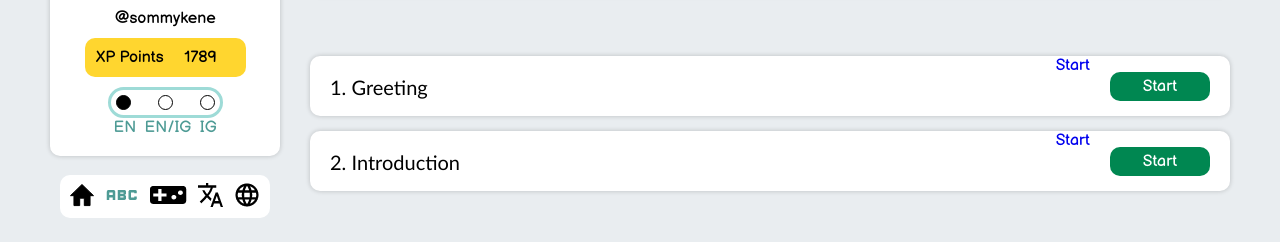
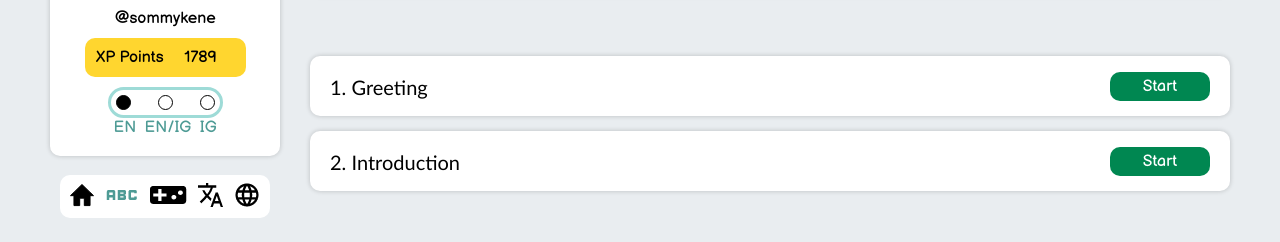
Before and after one commit to sommykene/coc251-project-v3, a React (Create React App) app: page /learn/1/details in a window 1280 px wide. Shown: the part 214-456 px from the top of the page. Built offline with nearby package versions, Linux system fonts and the light colour scheme.

Commit message:
moved start button

```diff
--- a/src/screens/learn/components/DetailsLessonCard.js
+++ b/src/screens/learn/components/DetailsLessonCard.js
@@ -15,8 +15,9 @@ function DetailsLessonCard({ title }) {
       <div style={styles.main}>
         <p style={styles.topicTitle}>{title}</p>
         <div style={styles.buttons} className="balsamiq-ig">
-          <Link to="/learn/1/lesson/1">Start</Link>
-          <p style={styles.button}>Start</p>
+          <Link to="/learn/1/lesson/1">
+            <p style={styles.button}>Start</p>
+          </Link>
         </div>
       </div>
     </div>
```
